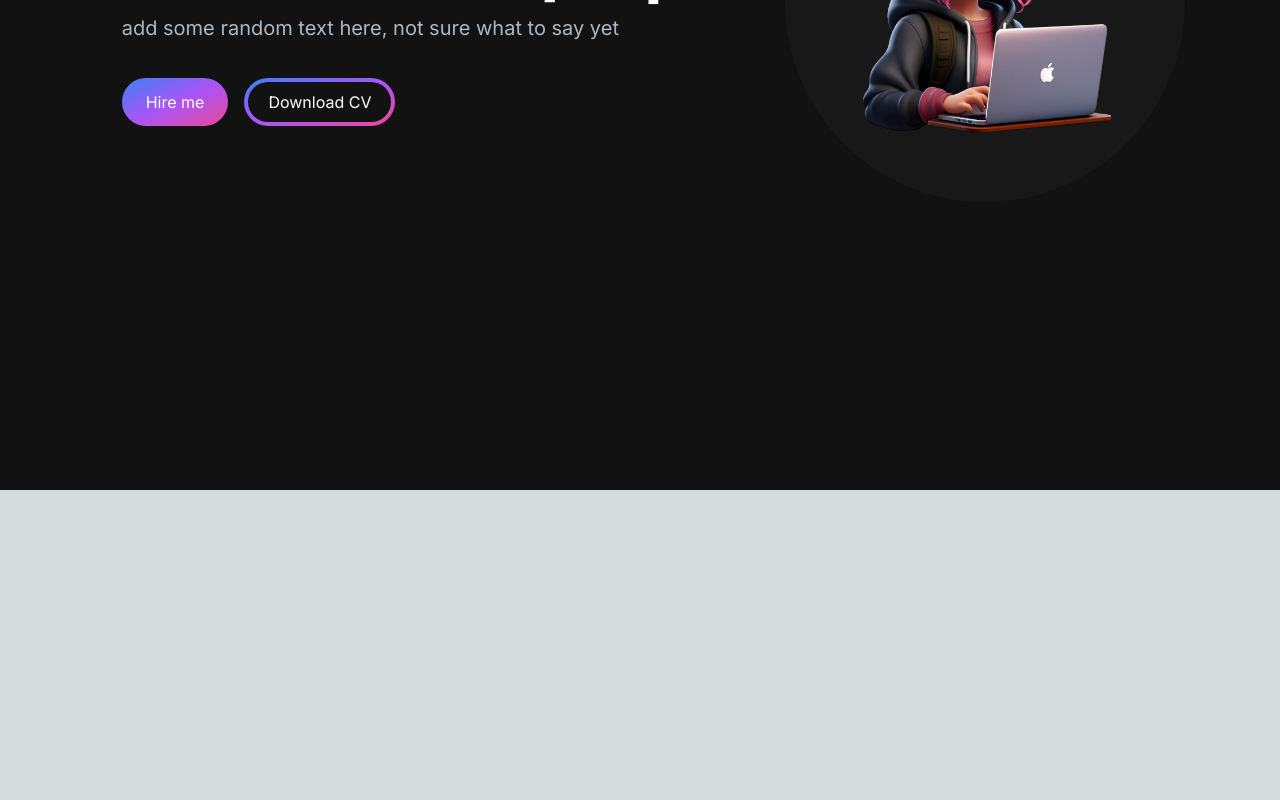
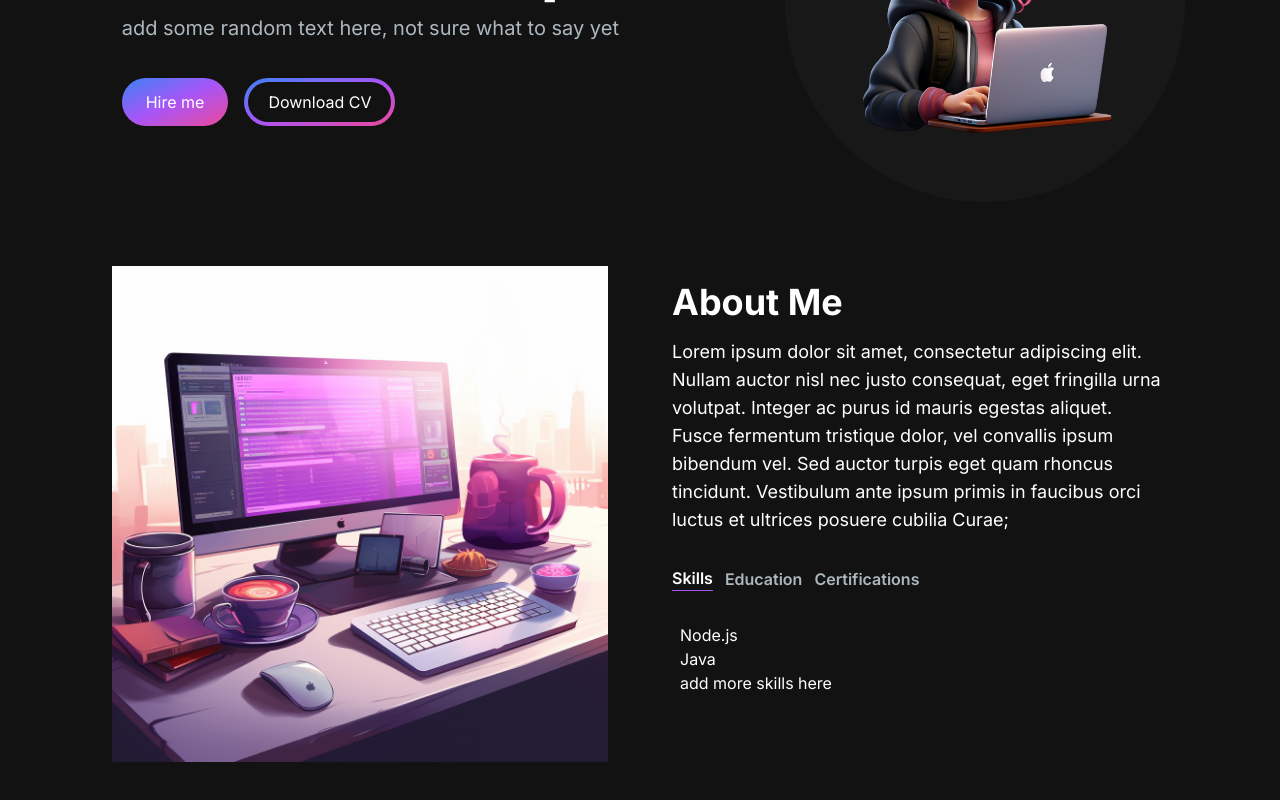
Before and after one commit to Chanelmorgan/PortfolioWebsite, a Next.js app in the folder portfolio-website/: page / in a window 1280 px wide. Shown: the part 310-1110 px from the top of the page. Before the commit the page ends 800 px from the top, so only its background shows below. Built offline with nearby package versions, Linux system fonts and the light colour scheme.

Commit message:
adding the about section

```diff
--- /dev/null
+++ b/portfolio-website/app/components/AboutSection.jsx
@@ -0,0 +1,95 @@
+"use client";
+import React, { useTransition, useState } from 'react';
+import Image from  'next/image';
+import TabButton from './TabButton';
+
+const TAB_DATA =[
+    {
+        title: "Skills",
+        id: "skills",
+        content: (
+            <ul className="list disc pl-2">
+                <li>Node.js</li>
+                <li>Java</li>
+                <li>add more skills here </li>
+            </ul>
+        )
+    },
+    {
+        title: "Education",
+        id: "education",
+        content: (
+            <ul className="list disc pl-2">
+            <li>Node.js</li>
+            <li>Java- change</li>
+            <li>add more skills here </li>
+        </ul>
+        )
+    },
+    {
+        title: "Certifications",
+        id: "certifications",
+        content: (
+            <ul className="list disc pl-2">
+            <li>Node.js</li>
+            <li>Java</li>
+            <li>add more skills here - change</li>
+        </ul>
+        )
+    },
+
+]
+
+const AboutSection = () => {
+    const [tab, setTab] = useState("skills");
+    const [isPending, startTransition] = useTransition();
+    const handleTabChange = (id) => {
+        startTransition(() => {
+            setTab(id);
+        });
+    };
+    return (
+        <section className='text-white'>
+            <div className='md:grid md:grid-cols-2 gap-8 items-centre py-8 px-4 xl:gap-16 sm:py-16 xl:px-16'>
+            <Image src="/images/about-image.png" width={500} height={500} aly="about image"/>
+            <div className= "mt-4 md"mt-0 text-left flex flex-xol h-full>
+                <h2 className="text-4xl font-bold text-white mb-4">About Me</h2>
+                <p className="text-base lg:text-lg"> Lorem ipsum dolor sit amet, consectetur adipiscing elit.
+                    Nullam auctor nisl nec justo consequat, eget fringilla urna volutpat.
+                    Integer ac purus id mauris egestas aliquet. Fusce fermentum tristique dolor,
+                    vel convallis ipsum bibendum vel. Sed auctor turpis eget quam rhoncus
+                    tincidunt. Vestibulum ante ipsum primis in faucibus orci luctus et
+                    ultrices posuere cubilia Curae;
+                </p>
+                <div className='flex flex-row justify-start mt-8'>
+                    <TabButton
+                    selectTab={() => handleTabChange("skills")}
+                    active={tab === "skills"}
+                    >
+                    {" "}
+                    Skills{" "}
+                    </TabButton>
+                    <TabButton
+                    selectTab={() => handleTabChange("education")}
+                    active={tab === "education"}
+                    >
+                    {" "}
+                    Education{" "}
+                    </TabButton>
+                    <TabButton
+                    selectTab={() => handleTabChange("certifications")}
+                    active={tab === "certifications"}
+                    >
+                    {" "}
+                    Certifications{" "}
+                    </TabButton>
+                </div>
+                 <div className="mt-8">{TAB_DATA.find((t) => t.id === tab).content} </div>
+            </div>
+            </div>
+        </section>
+
+    );
+};
+
+export default AboutSection;
--- /dev/null
+++ b/portfolio-website/app/components/TabButton.jsx
@@ -0,0 +1,16 @@
+import tabButton from 'react';
+
+const TabButton = ({active, selectTab, children}) => {
+    const buttonClasses = active ? 'text-white border-b border-purple-500' : 'text-[#ADB7BE]'
+    return (
+
+        <button onClick ={selectTab} className={`mr-3 font-semibold hover:text-white ${buttonClasses}`}>
+        <p>
+            {children}
+        </p>
+    </button>
+
+
+    );
+};
+export default TabButton;
--- a/portfolio-website/app/page.js
+++ b/portfolio-website/app/page.js
@@ -1,6 +1,7 @@
 import Image from 'next/image';
 import HeroSection from './components/HeroSection';
 import NavBar from './components/NavBar';
+import AboutSection from './components/AboutSection';
 
 export default function Home() {
   return (
@@ -8,9 +9,8 @@ export default function Home() {
     <NavBar />
     <div className="container mt-24 mx-auto px-12 py-4">
     <HeroSection />
-   </div>
-
-
+    <AboutSection />
+    </div>
     </main>
   )
 }
```
Also changed, not shown: portfolio-website/public/images/about-image.png (added).
